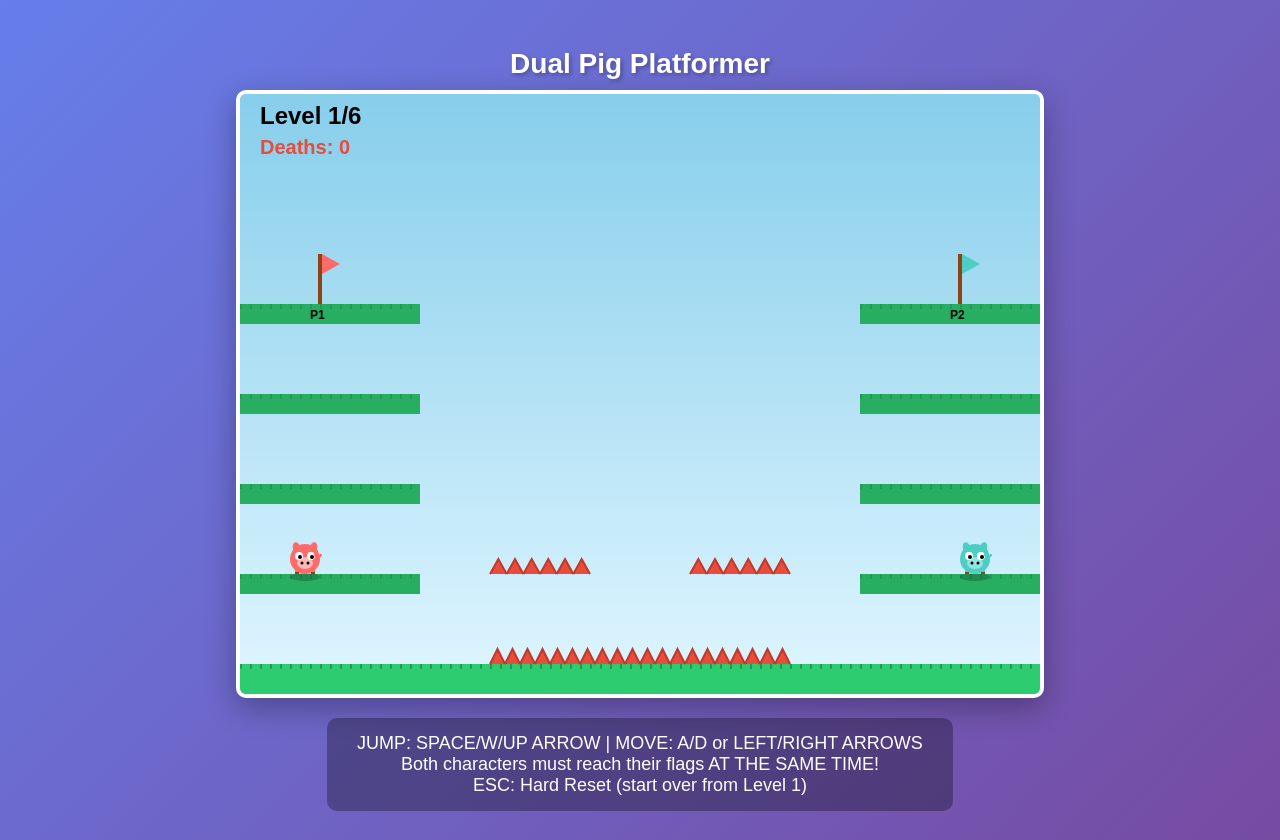
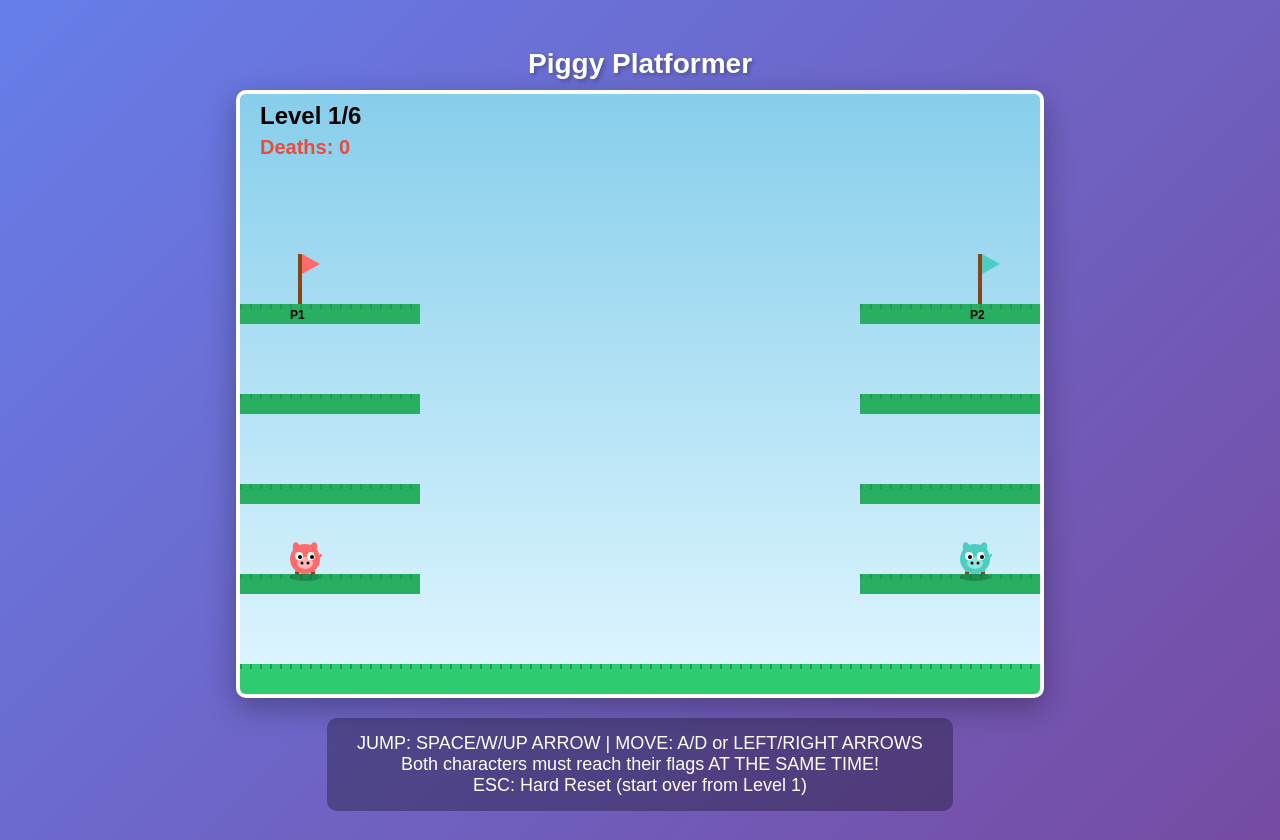
Before and after one commit to edekofsky/paltformer, a plain HTML site: page index.html in a window 1280 px wide. Drawn offline with Linux system fonts and the light colour scheme.

Commit message:
Rename to Piggy Platformer and fix level 1
- Changed game name from Dual Pig Platformer to Piggy Platformer
- Removed all spikes from level 1 to make it easier
- Moved flags closer to platform edges (left flag to x:40, right flag to x:720)

Co-Authored-By: Claude Sonnet 4.5 <noreply@anthropic.com>

```diff
--- a/index.html
+++ b/index.html
@@ -3,7 +3,7 @@
 <head>
     <meta charset="UTF-8">
     <meta name="viewport" content="width=device-width, initial-scale=1.0">
-    <title>Dual Pig Platformer</title>
+    <title>Piggy Platformer</title>
     <style>
         body {
             margin: 0;
@@ -101,7 +101,7 @@
     </style>
 </head>
 <body>
-    <h1>Dual Pig Platformer</h1>
+    <h1>Piggy Platformer</h1>
     <canvas id="gameCanvas" width="800" height="600"></canvas>
     <div class="controls">
         JUMP: SPACE/W/UP ARROW | MOVE: A/D or LEFT/RIGHT ARROWS<br>
@@ -184,15 +184,11 @@
                     { x: 0, y: 210, width: 180, height: 20, color: '#27AE60' },
                     { x: 620, y: 210, width: 180, height: 20, color: '#27AE60' },
                 ],
-                spikes: [
-                    { x: 250, y: 555, width: 300, height: 15 },
-                    { x: 250, y: 465, width: 100, height: 15 },
-                    { x: 450, y: 465, width: 100, height: 15 },
-                ],
+                spikes: [],
                 movingPlatforms: [],
                 goals: [
-                    { x: 60, y: 160, width: 40, height: 50 },
-                    { x: 700, y: 160, width: 40, height: 50 }
+                    { x: 40, y: 160, width: 40, height: 50 },
+                    { x: 720, y: 160, width: 40, height: 50 }
                 ],
                 player1Start: { x: 50, y: 450 },
                 player2Start: { x: 720, y: 450 }
```
